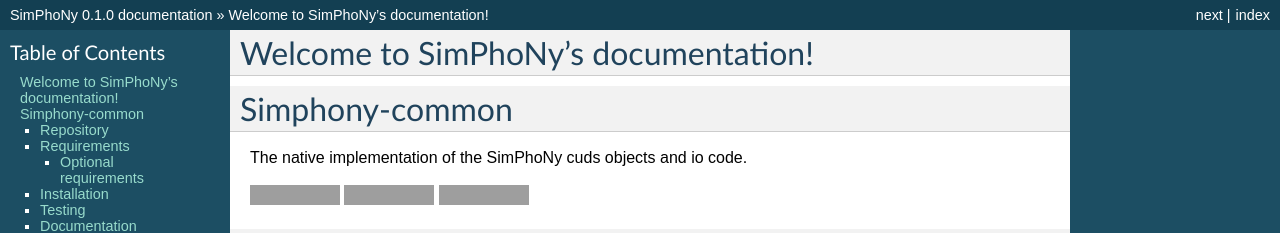
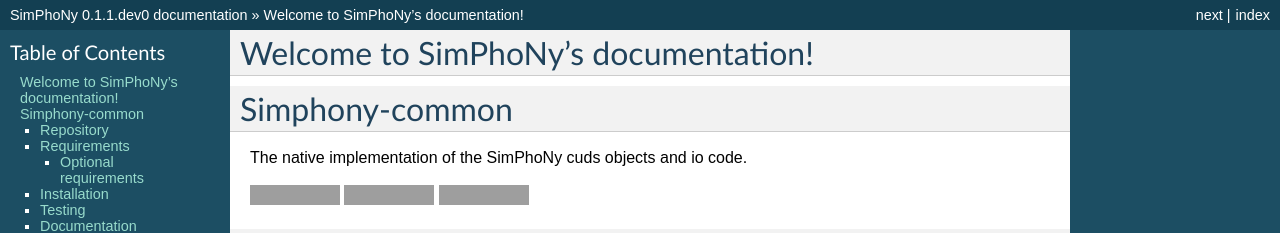
Before and after one commit to simphony/simphony-common, a Sphinx documentation site: the page built from doc/source/index.rst, in a window 1280 px wide and 900 px high. Shown: the top 233 px of the window. Built offline with Sphinx 7.4.7, drawn with Linux system fonts in a browser that asks for light colours; some of the changed text lies outside the part shown; grey boxes are pictures that could not be loaded.

Commit message:
Updated versions after release

```diff
--- a/doc/source/conf.py
+++ b/doc/source/conf.py
@@ -87,7 +87,7 @@
 #
 version = '0.1.0'
 # The full version, including alpha/beta/rc tags.
-release = '0.1.0'
+release = '0.1.1.dev0'
 
 # The language for content autogenerated by Sphinx. Refer to documentation
 # for a list of supported languages.
--- a/setup.py
+++ b/setup.py
@@ -7,7 +7,7 @@
     README_TEXT = readme.read()
 
 # Setup version
-VERSION = '0.1.0'
+VERSION = '0.1.1.dev0'
 
 
 def write_version_py(filename=None):
```
